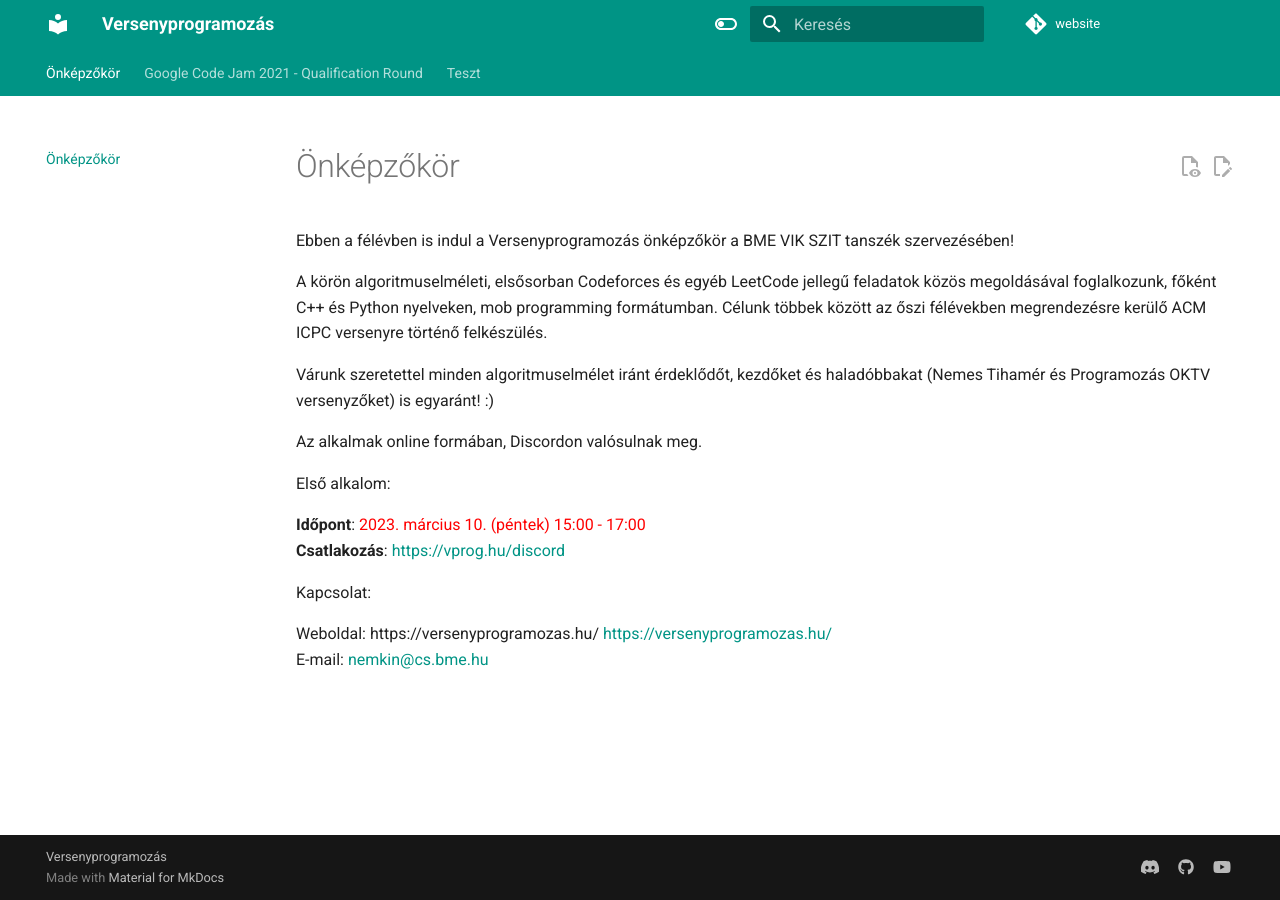
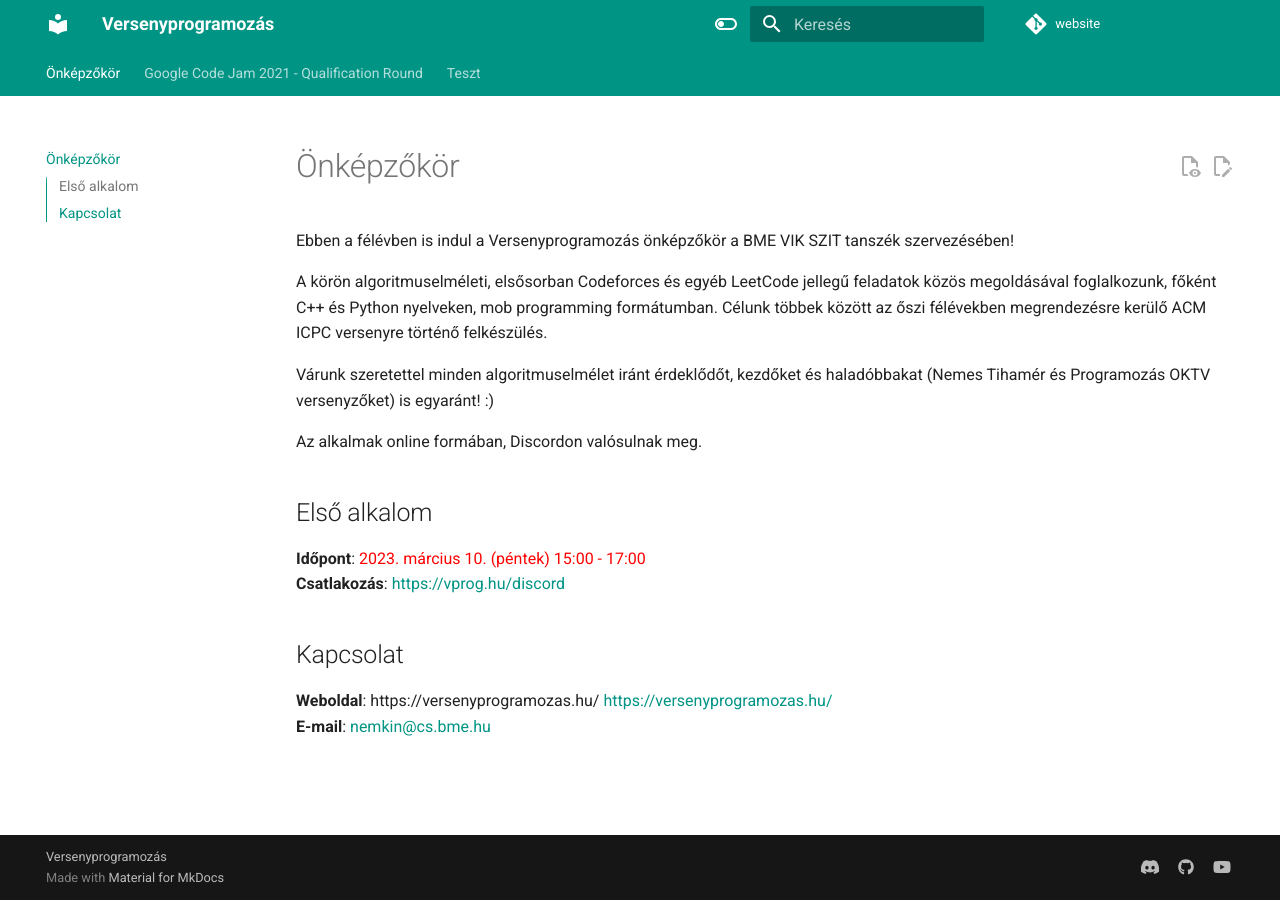
Before and after one commit to nemkin/versenyprogramozas-hu, an MkDocs documentation site: the page built from docs/index.md, in a window 1280 px wide. Built offline with MkDocs 1.6.1 and Material for MkDocs 9.7.7, drawn with Linux system fonts in a browser that asks for light colours; comment, search, counter and statistics services are not loaded.

Commit message:
Update index.md

```diff
--- a/docs/index.md
+++ b/docs/index.md
@@ -8,12 +8,12 @@ Várunk szeretettel minden algoritmuselmélet iránt érdeklődőt, kezdőket é
 
 Az alkalmak online formában, Discordon valósulnak meg.
 
-Első alkalom:
+## Első alkalom
 
 **Időpont**: <span style="color:red">2023. március 10. (péntek) 15:00 - 17:00</span>
 **Csatlakozás**: [https://vprog.hu/discord](https://vprog.hu/discord)
 
-Kapcsolat:
+## Kapcsolat
 
-Weboldal: https://versenyprogramozas.hu/  [https://versenyprogramozas.hu/](https://versenyprogramozas.hu/)
-E-mail: [nemkin@cs.bme.hu](mailto:nemkin@cs.bme.hu)
+**Weboldal**: https://versenyprogramozas.hu/  [https://versenyprogramozas.hu/](https://versenyprogramozas.hu/)
+**E-mail**: [nemkin@cs.bme.hu](mailto:nemkin@cs.bme.hu)
```
